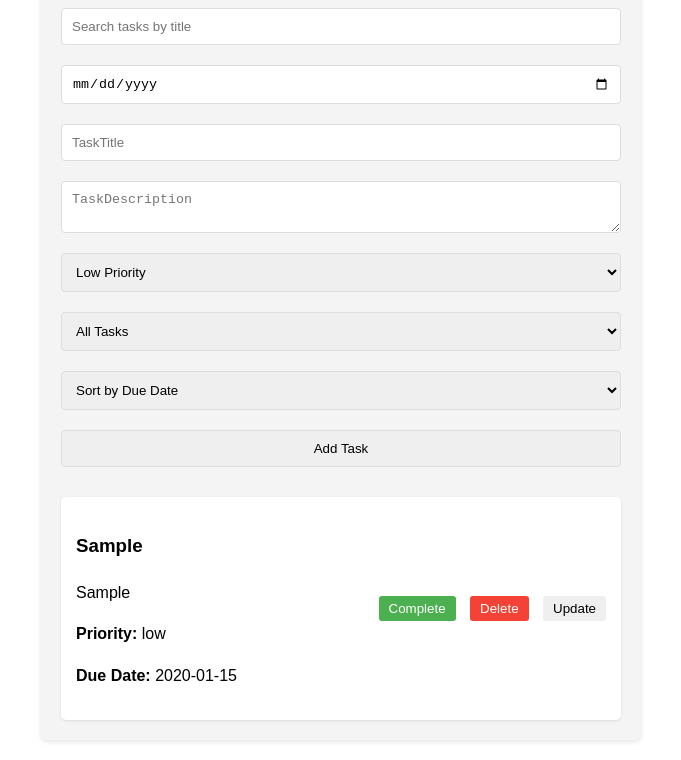
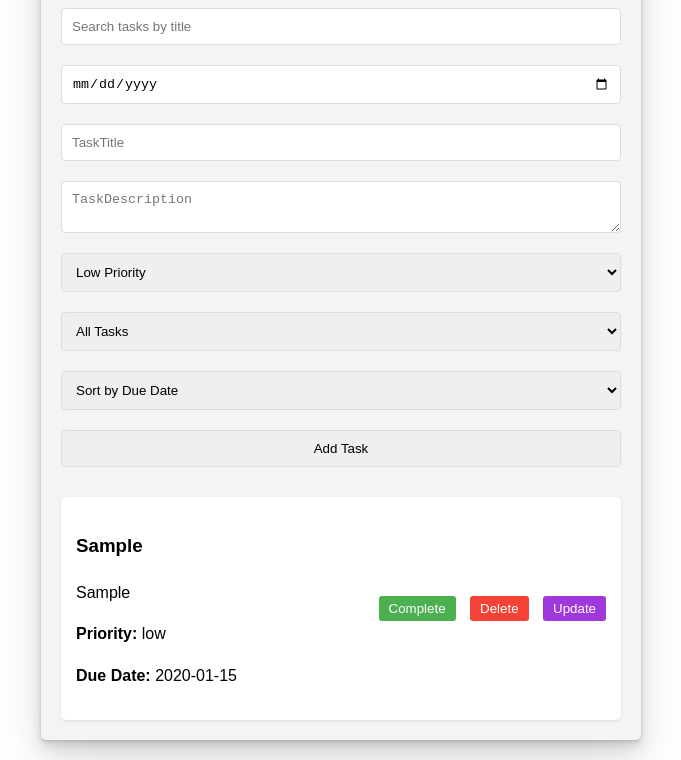
Before and after one commit to Shahjalal-Dip/task-management-application, a plain HTML site: page index.html in a window 1280 px wide. Both pictures are taken after typing "Sample", "2020-01-15", "Sample", "Sample" into the empty fields and a click on the button "Add Task". Shown: the part 126-886 px from the top of the page, without its empty margins (299-980 px from the left). Drawn offline with Linux system fonts and the light colour scheme.

Commit message:
add some css

```diff
--- a/styles.css
+++ b/styles.css
@@ -10,7 +10,7 @@ body {
     background: #f4f4f4;
     padding: 20px;
     border-radius: 5px;
-    box-shadow: 0 2px 5px rgba(0, 0, 0, 0.1);
+    box-shadow: rgba(0, 0, 0, 0.07) 0px 1px 2px, rgba(0, 0, 0, 0.07) 0px 2px 4px, rgba(0, 0, 0, 0.07) 0px 4px 8px, rgba(0, 0, 0, 0.07) 0px 8px 16px, rgba(0, 0, 0, 0.07) 0px 16px 32px, rgba(0, 0, 0, 0.07) 0px 32px 64px;
 }
 
 #taskForm {
@@ -69,3 +69,8 @@ body {
     background-color: #f44336;
     color: white;
 }
+
+.update-btn {
+    background-color: #a039db;
+    color: white;
+}
```
